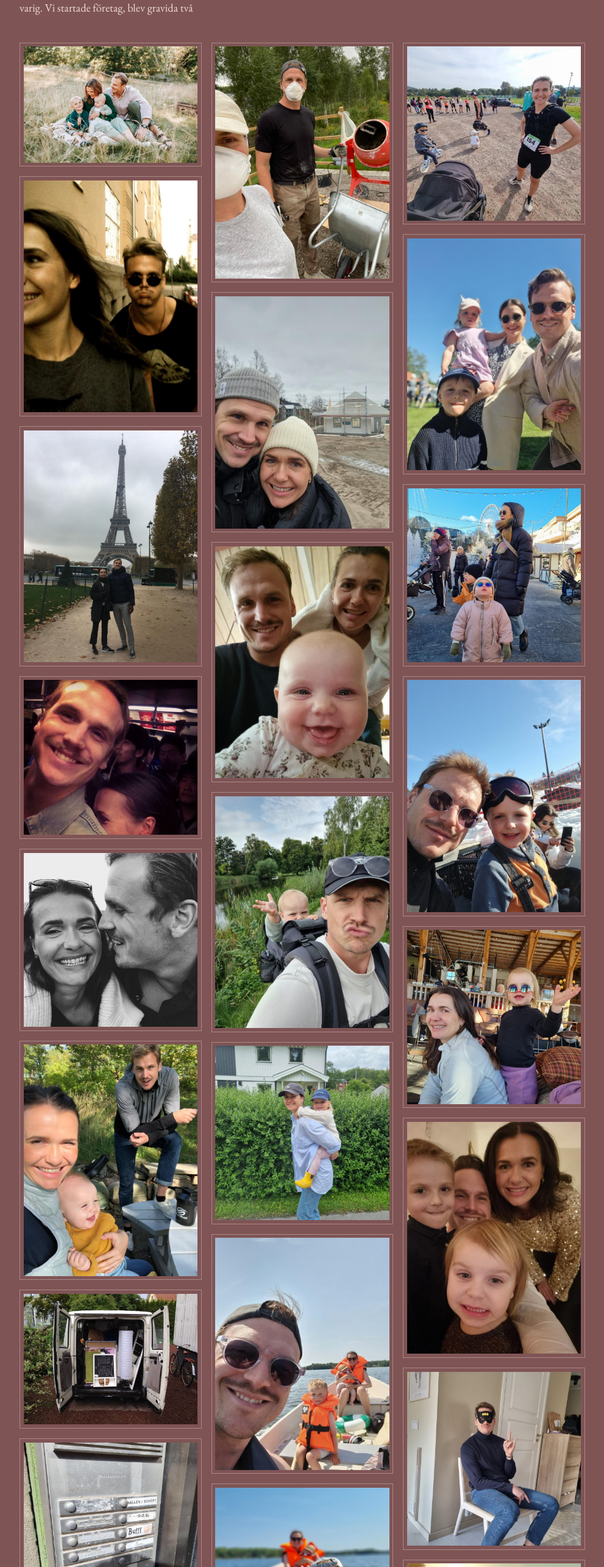
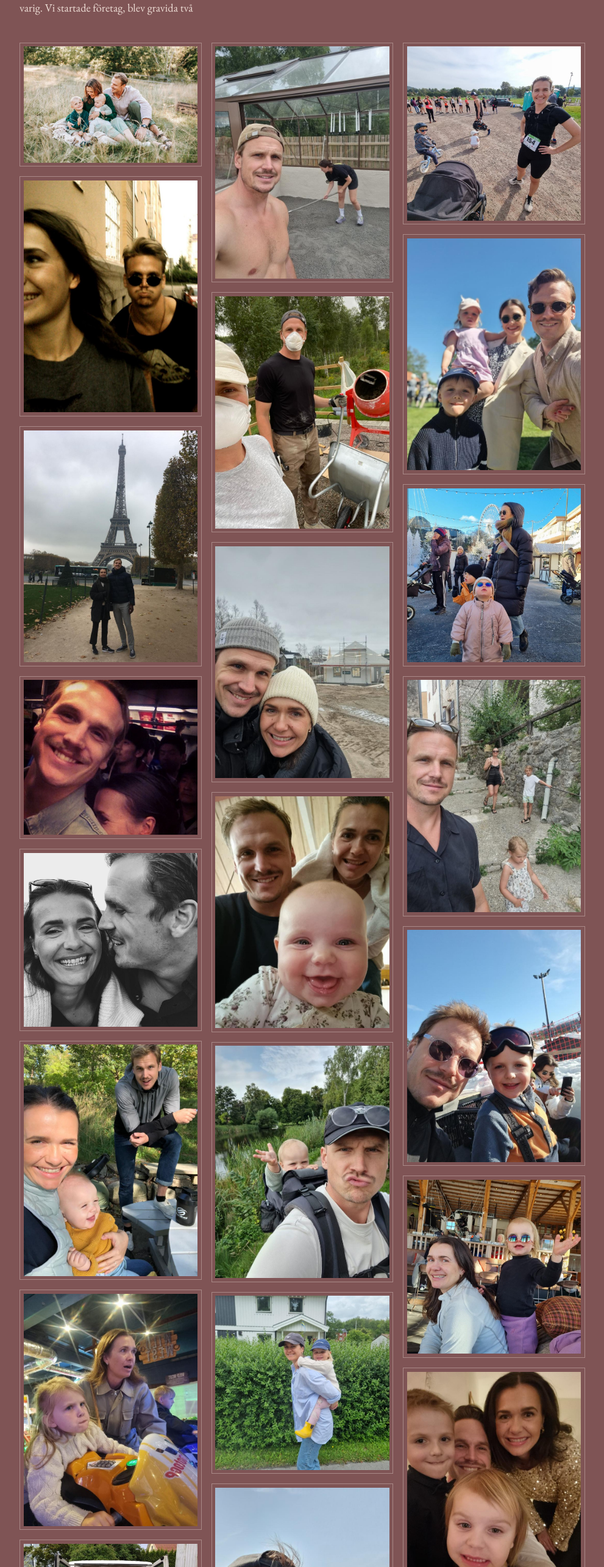
Before and after one commit to tobiasschott-del/brollop, a plain HTML site: page index.html in a window 1280 px wide. Shown: the part 1565-4135 px from the top of the page at 61% size, without its empty margins (144-1135 px from the left). Drawn offline with nearby package versions, Linux system fonts and the light colour scheme.

Commit message:
Lägg till fyra bilder i galleriet
Co-Authored-By: Claude Sonnet 5.5 <noreply@anthropic.com>
Claude-Session: https://claude.ai/code/session_01Liaj36AMDzfYwg7xDsEeZx

```diff
--- a/index.html
+++ b/index.html
@@ -200,6 +200,7 @@
       <figure><img src="images/10-tunnelbana.jpg" width="1000" height="890" loading="lazy" alt="Tobias och Agnes tätt ihop i en tunnelbana full med människor"></figure>
       <figure><img src="images/03-svartvit.jpg" width="1000" height="1000" loading="lazy" alt="Agnes och Tobias kind mot kind, svartvit bild"></figure>
       <figure><img src="images/04-picknick.jpg" width="752" height="1000" loading="lazy" alt="Agnes och Tobias med ett litet barn vid en picknickplats i skogen"></figure>
+      <figure><img src="images/41-spelhall.jpg" width="675" height="900" loading="lazy" alt="Agnes och en liten flicka kör en motorcykel i en spelhall med Wild West-skyltar"></figure>
       <figure><img src="images/12-flyttbil.jpg" width="1000" height="751" loading="lazy" alt="En vit skåpbil med öppna bakdörrar, fullastad med möbler och tavlor"></figure>
       <figure><img src="images/38-dorrskylt.jpg" width="900" height="900" loading="lazy" alt="Porttelefon vid en gammal grön dörr med namnskylten Hållén / Schött"></figure>
       <figure><img src="images/13-bat.jpg" width="752" height="1000" loading="lazy" alt="Agnes och Tobias i solglasögon ombord på en båt i en hamn en solig dag"></figure>
@@ -207,6 +208,7 @@
       <figure><img src="images/15-spegel.jpg" width="1000" height="891" loading="lazy" alt="Tobias i kostym och Agnes som målar läpparna, speglade i en hjärtformad spegel"></figure>
       <figure><img src="images/17-ringar.jpg" width="1000" height="1000" loading="lazy" alt="Ihopflätade händer med en förlovningsring och en slät ring"></figure>
       <figure><img src="images/39-mamma-bebis.jpg" width="900" height="600" loading="lazy" alt="Agnes i grön tröja håller en bebis i armarna i en grön park"></figure>
+      <figure><img src="images/42-vaxthus.jpg" width="675" height="900" loading="lazy" alt="Tobias tar en selfie medan Agnes kratar grus i ett växthus"></figure>
       <figure><img src="images/16-bygge.jpg" width="750" height="1000" loading="lazy" alt="Agnes och Tobias i andningsmasker framför en cementblandare och en skottkärra"></figure>
       <figure><img src="images/36-husbygge.jpg" width="675" height="900" loading="lazy" alt="Tobias och Agnes i mössor framför ett hus under uppbyggnad"></figure>
       <figure><img src="images/19-bebis.jpg" width="675" height="900" loading="lazy" alt="Tobias och Agnes tillsammans med en skrattande bebis"></figure>
@@ -214,6 +216,7 @@
       <figure><img src="images/21-pa-ryggen.jpg" width="900" height="900" loading="lazy" alt="Agnes bär ett litet barn på ryggen framför ett vitt hus"></figure>
       <figure><img src="images/22-bat-selfie.jpg" width="675" height="900" loading="lazy" alt="Tobias i solglasögon tar en selfie i en båt, med en pojke i flytväst bakom"></figure>
       <figure><img src="images/23-bat-vinkar.jpg" width="900" height="900" loading="lazy" alt="En pojke i orange flytväst vinkar i en båt"></figure>
+      <figure><img src="images/43-utsikt-familj.jpg" width="675" height="900" loading="lazy" alt="Tobias, Agnes och två barn i en selfie med utsikt över en by i solnedgång"></figure>
       <figure><img src="images/24-bat-keps.jpg" width="675" height="900" loading="lazy" alt="Tobias med baklänges keps och en skrattande pojke"></figure>
       <figure><img src="images/25-cafe-tradgard.jpg" width="900" height="900" loading="lazy" alt="Agnes vid ett cafébord i en blommande trädgård, två barn vid bordet"></figure>
       <figure><img src="images/26-cafe-bord.jpg" width="900" height="900" loading="lazy" alt="Agnes vid ett cafébord med två barn som äter kaka"></figure>
@@ -221,6 +224,7 @@
       <figure><img src="images/28-lopp.jpg" width="900" height="900" loading="lazy" alt="Agnes med startnummer före ett lopp, barn och barnvagn i bakgrunden"></figure>
       <figure><img src="images/30-familj-sol.jpg" width="675" height="900" loading="lazy" alt="Tobias, Agnes med en liten flicka och en pojke i keps, solig selfie"></figure>
       <figure><img src="images/32-julmarknad-lampor.jpg" width="900" height="900" loading="lazy" alt="En liten flicka i solglasögon tittar upp under ljusslingor och ett pariserhjul"></figure>
+      <figure><img src="images/44-trappa.jpg" width="675" height="900" loading="lazy" alt="Tobias tar en selfie i en stenig trappgränd, med Agnes, en pojke och en liten flicka bakom"></figure>
       <figure><img src="images/33-skidor-glasogon.jpg" width="675" height="900" loading="lazy" alt="Tobias och en pojke med skidglasögon i solen"></figure>
       <figure><img src="images/34-fjallstuga.jpg" width="900" height="900" loading="lazy" alt="Agnes och en liten flicka i solglasögon som vinkar, inne i en fjällrestaurang"></figure>
       <figure><img src="images/35-familj-inne.jpg" width="675" height="900" loading="lazy" alt="Tobias, Agnes och två barn tätt ihop i en inomhusselfie"></figure>
```
Also changed, not shown: images/41-spelhall.jpg (added), images/42-vaxthus.jpg (added), images/43-utsikt-familj.jpg (added), images/44-trappa.jpg (added).
